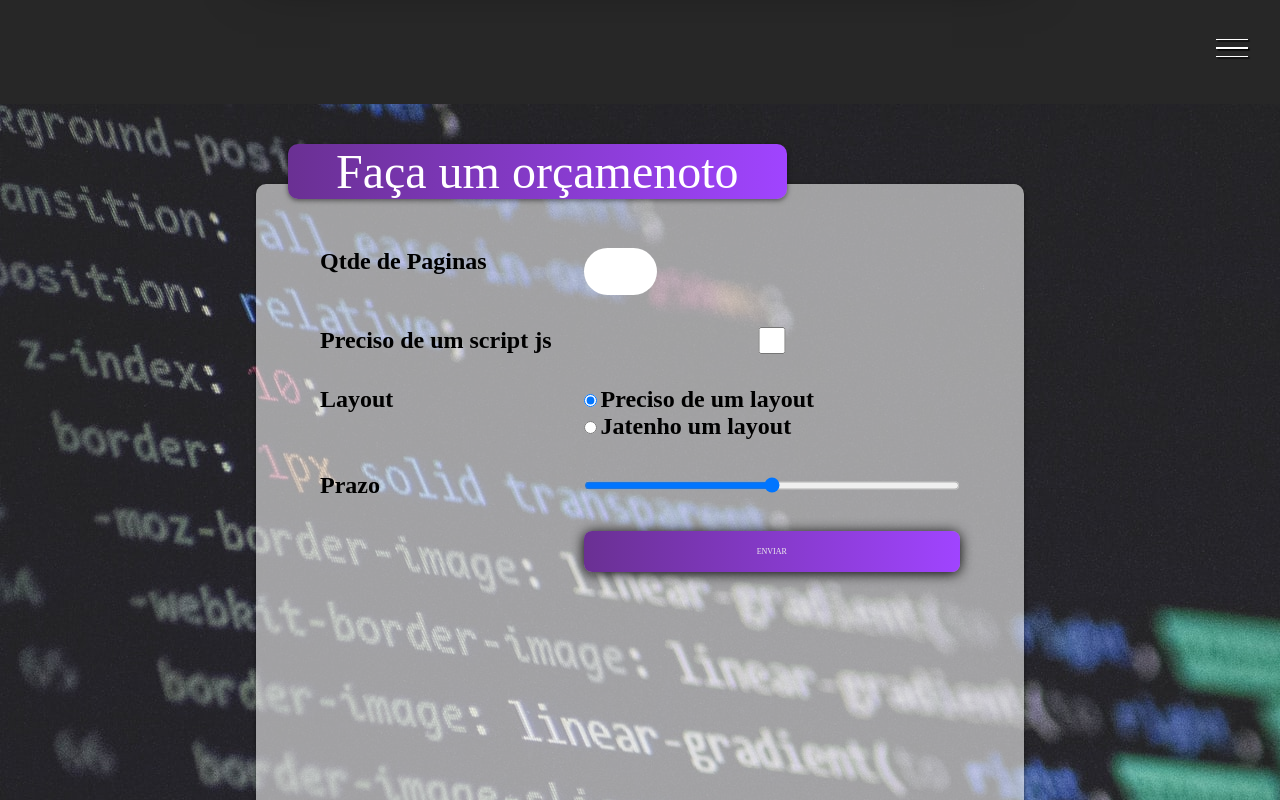
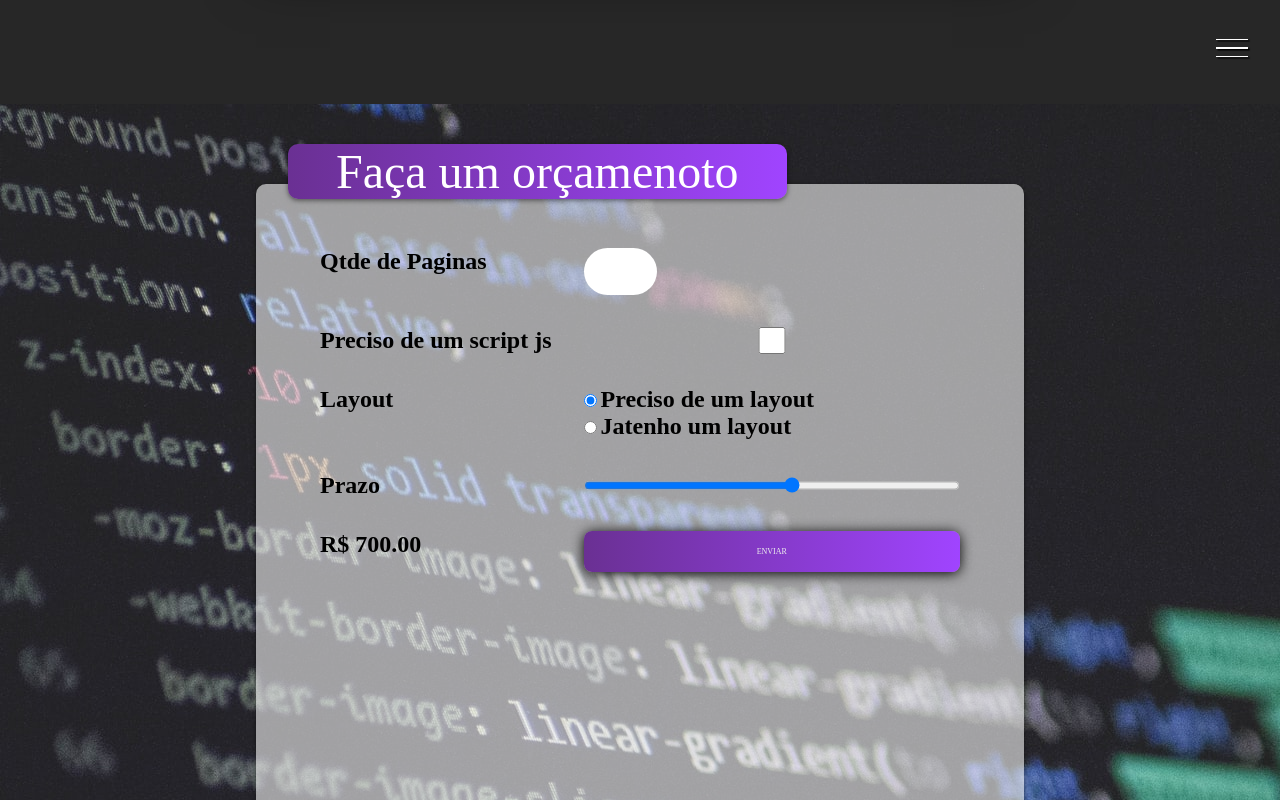
Before and after one commit to Sogeking21/portfolio, a plain HTML site: page index.html in a window 1280 px wide. Both pictures are taken after a click on the radio button 590 px from the left and 2930 px from the top of the page. Shown: the part 2530-3330 px from the top of the page. Drawn offline with Linux system fonts and the light colour scheme; a web font is replaced by a local one.

Commit message:
:packege: calculo de orçamento

```diff
--- a/index.html
+++ b/index.html
@@ -197,7 +197,8 @@
                   </div>
                 </div>
                 <label for="prazo">Prazo</label>
-                <input type="range" name="prazo" id="prazo">
+                <input type="range" name="prazo" id="prazo" min="1" max="10">
+                <label id="preco">R$ 0,00</label>
                 <button class="btn btn-orcamento" type="submit">Enviar</button>
               </form>
           </div>
--- a/script.js
+++ b/script.js
@@ -1,5 +1,29 @@
 var hamburger = document.querySelector(".hamburger");
-
 hamburger.addEventListener("click", function(){
     document.querySelector(".sidebar").classList.toggle("show-menu");
 });
+document.querySelector("#qtde").addEventListener("change",atualizarpreco)
+document.querySelector("#js").addEventListener("change",atualizarpreco)
+document.querySelector("#layout-sim").addEventListener("change",atualizarpreco)
+document.querySelector("#layout-nao").addEventListener("change",atualizarpreco)
+document.querySelector("#prazo").addEventListener("change", function () {
+    const prazo = document.querySelector("#prazo").value
+    document.querySelector("label[for=prazo]").innerHTML = `Prazo: ${prazo} semanas`
+    atualizarpreco()
+})
+
+
+function atualizarpreco(){
+    const qtde = document.querySelector("#qtde").value
+    const temjs = document.querySelector("#js").checked
+    const inclueLayout = document.querySelector("#layout-sim").checked
+    const prazo = document.querySelector("#prazo").value
+
+    let preco = qtde * 100;
+    if(temjs) preco *= 1.1;
+    if(inclueLayout) preco += 500;
+    let taxaUrgencia = 1 - prazo*0.1;
+    preco = preco +(preco*taxaUrgencia)
+
+    document.querySelector("#preco").innerHTML = `R$ ${preco.toFixed(2)}`
+}
```
